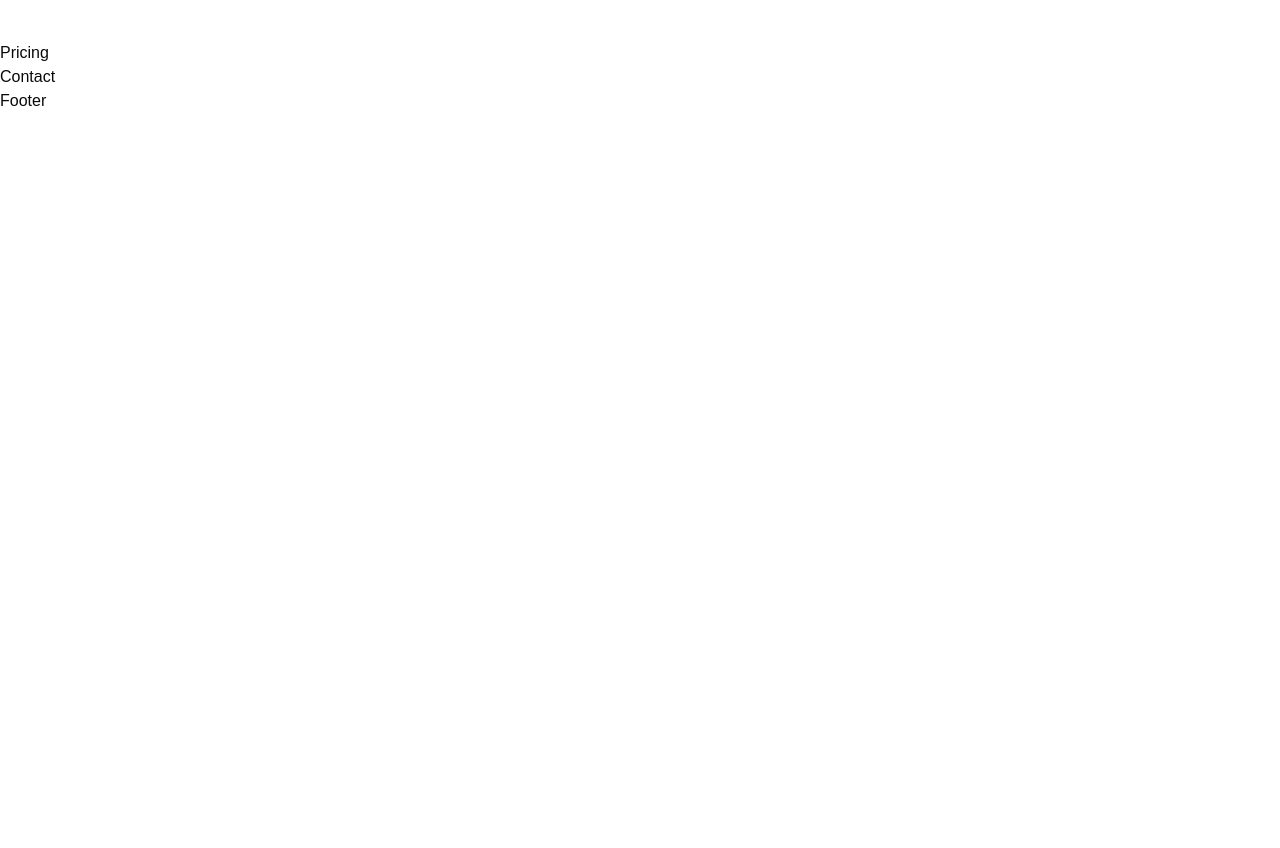
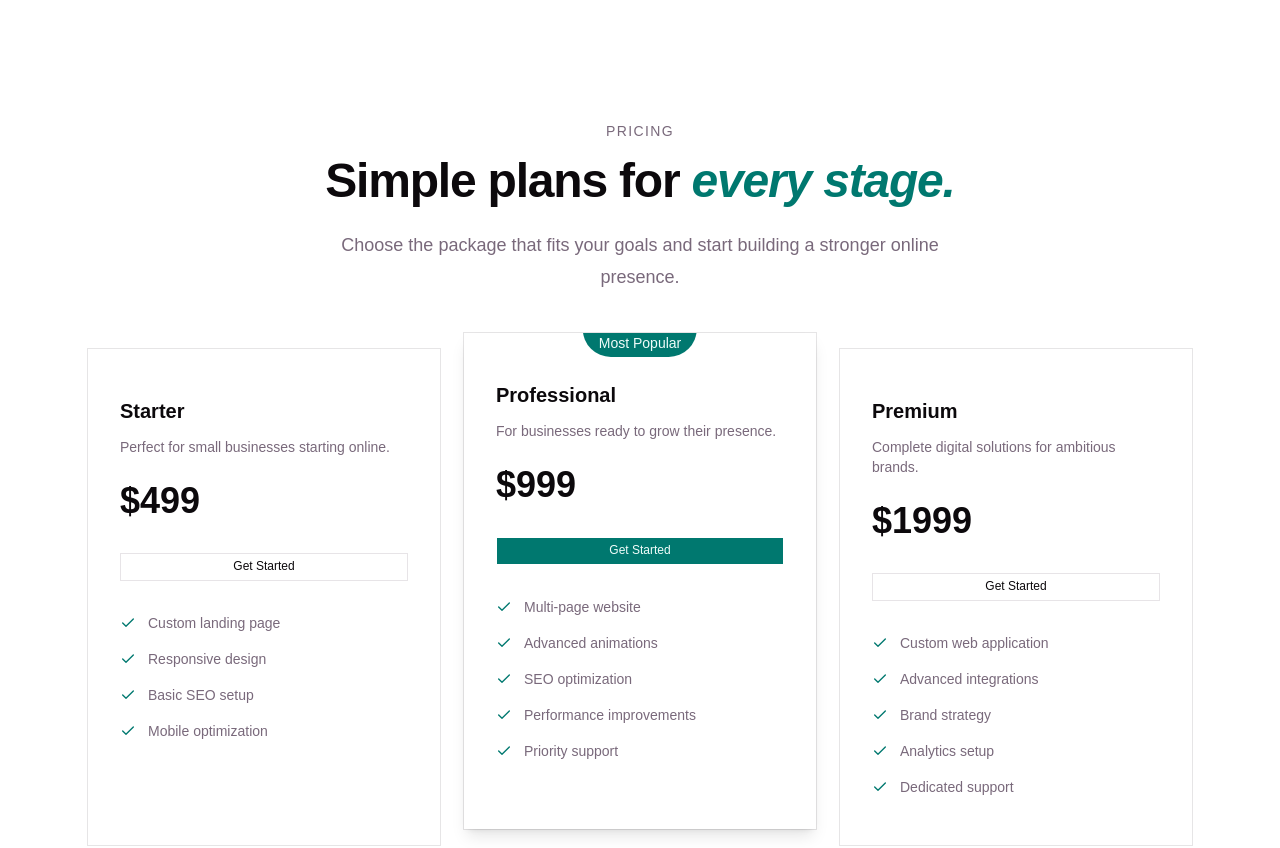
Before and after one commit to mapledevstack/northpeak-digital, a React (Vite) app: page / in a window 1280 px wide. Shown: the part 2260-3108 px from the top of the page. Before the commit the page ends 2373 px from the top, so only its background shows below. Built offline with nearby package versions, Linux system fonts and the light colour scheme.

Commit message:
feat: add pricing section

```diff
--- a/src/components/sections/Pricing.tsx
+++ b/src/components/sections/Pricing.tsx
@@ -1,5 +1,148 @@
-type Props = {}
-const Pricing = (props: Props) => {
-  return <div>Pricing</div>
+import { motion } from "motion/react"
+import { Check } from "lucide-react"
+import { Button } from "../ui/button"
+import { Card, CardContent } from "../ui/card"
+
+const fadeUp = {
+  hidden: {
+    opacity: 0,
+    y: 20,
+  },
+  visible: {
+    opacity: 1,
+    y: 0,
+    transition: {
+      duration: 0.8,
+      ease: [0.22, 1, 0.36, 1] as const,
+    },
+  },
 }
+
+const plans = [
+  {
+    name: "Starter",
+    price: "$499",
+    description: "Perfect for small businesses starting online.",
+    features: [
+      "Custom landing page",
+      "Responsive design",
+      "Basic SEO setup",
+      "Mobile optimization",
+    ],
+  },
+  {
+    name: "Professional",
+    price: "$999",
+    description: "For businesses ready to grow their presence.",
+    features: [
+      "Multi-page website",
+      "Advanced animations",
+      "SEO optimization",
+      "Performance improvements",
+      "Priority support",
+    ],
+    popular: true,
+  },
+  {
+    name: "Premium",
+    price: "$1999",
+    description: "Complete digital solutions for ambitious brands.",
+    features: [
+      "Custom web application",
+      "Advanced integrations",
+      "Brand strategy",
+      "Analytics setup",
+      "Dedicated support",
+    ],
+  },
+]
+
+const Pricing = () => {
+  return (
+    <section id="pricing" className="relative overflow-hidden py-20">
+      <motion.div
+        className="mx-auto max-w-6xl px-6"
+        initial="hidden"
+        whileInView="visible"
+        viewport={{ once: true, margin: "-100px" }}
+        variants={{
+          hidden: {},
+          visible: {
+            transition: {
+              staggerChildren: 0.12,
+            },
+          },
+        }}
+      >
+        <motion.div variants={fadeUp} className="mx-auto max-w-2xl text-center">
+          <p className="text-sm font-medium tracking-widest text-muted-foreground uppercase">
+            Pricing
+          </p>
+
+          <h2 className="mt-4 text-4xl font-bold tracking-tight md:text-5xl">
+            Simple plans for{" "}
+            <span className="text-primary italic">every stage.</span>
+          </h2>
+
+          <p className="mt-6 text-lg leading-8 text-muted-foreground">
+            Choose the package that fits your goals and start building a
+            stronger online presence.
+          </p>
+        </motion.div>
+
+        <div className="mt-14 grid gap-6 lg:grid-cols-3">
+          {plans.map((plan) => (
+            <motion.div
+              key={plan.name}
+              variants={fadeUp}
+              className={plan.popular ? "lg:-translate-y-4" : ""}
+            >
+              <Card
+                className={`relative h-full transition-all duration-300 hover:-translate-y-1 hover:shadow-xl ${
+                  plan.popular ? "border-primary shadow-lg" : "border-border/50"
+                } `}
+              >
+                {plan.popular && (
+                  <div className="absolute -top-1 left-1/2 -translate-x-1/2 rounded-b-full bg-primary px-4 py-1 text-sm font-medium text-primary-foreground">
+                    Most Popular
+                  </div>
+                )}
+
+                <CardContent className="p-8">
+                  <h3 className="text-xl font-semibold">{plan.name}</h3>
+
+                  <p className="mt-3 text-sm text-muted-foreground">
+                    {plan.description}
+                  </p>
+
+                  <div className="mt-6 text-4xl font-bold">{plan.price}</div>
+
+                  <Button
+                    className="mt-8 w-full"
+                    variant={plan.popular ? "default" : "outline"}
+                  >
+                    Get Started
+                  </Button>
+
+                  <div className="mt-8 space-y-4">
+                    {plan.features.map((feature) => (
+                      <div
+                        key={feature}
+                        className="flex items-center gap-3 text-sm"
+                      >
+                        <Check className="size-4 text-primary" />
+                        <span className="text-muted-foreground">{feature}</span>
+                      </div>
+                    ))}
+                  </div>
+                </CardContent>
+              </Card>
+            </motion.div>
+          ))}
+        </div>
+      </motion.div>
+    </section>
+  )
+}
+
 export default Pricing
```
